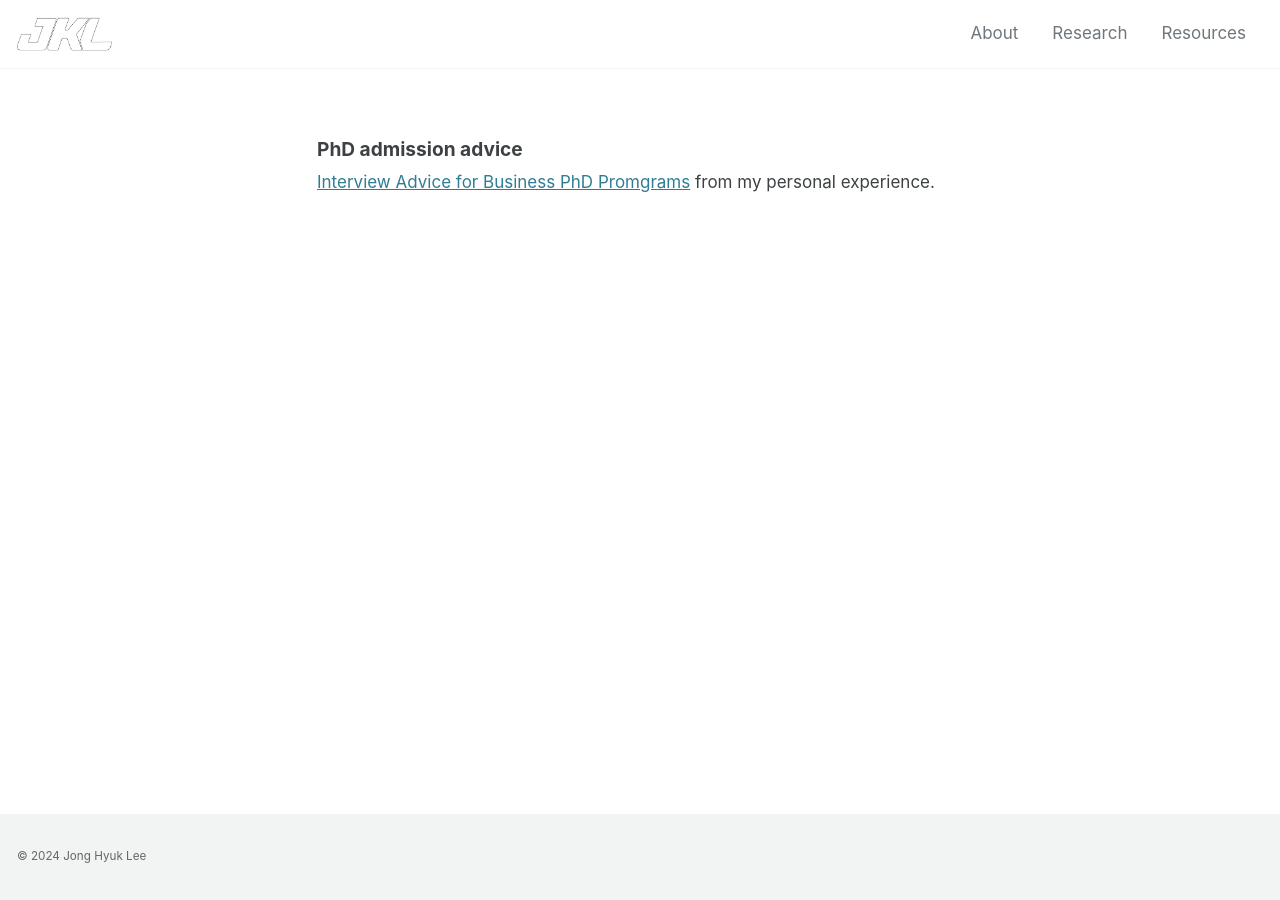
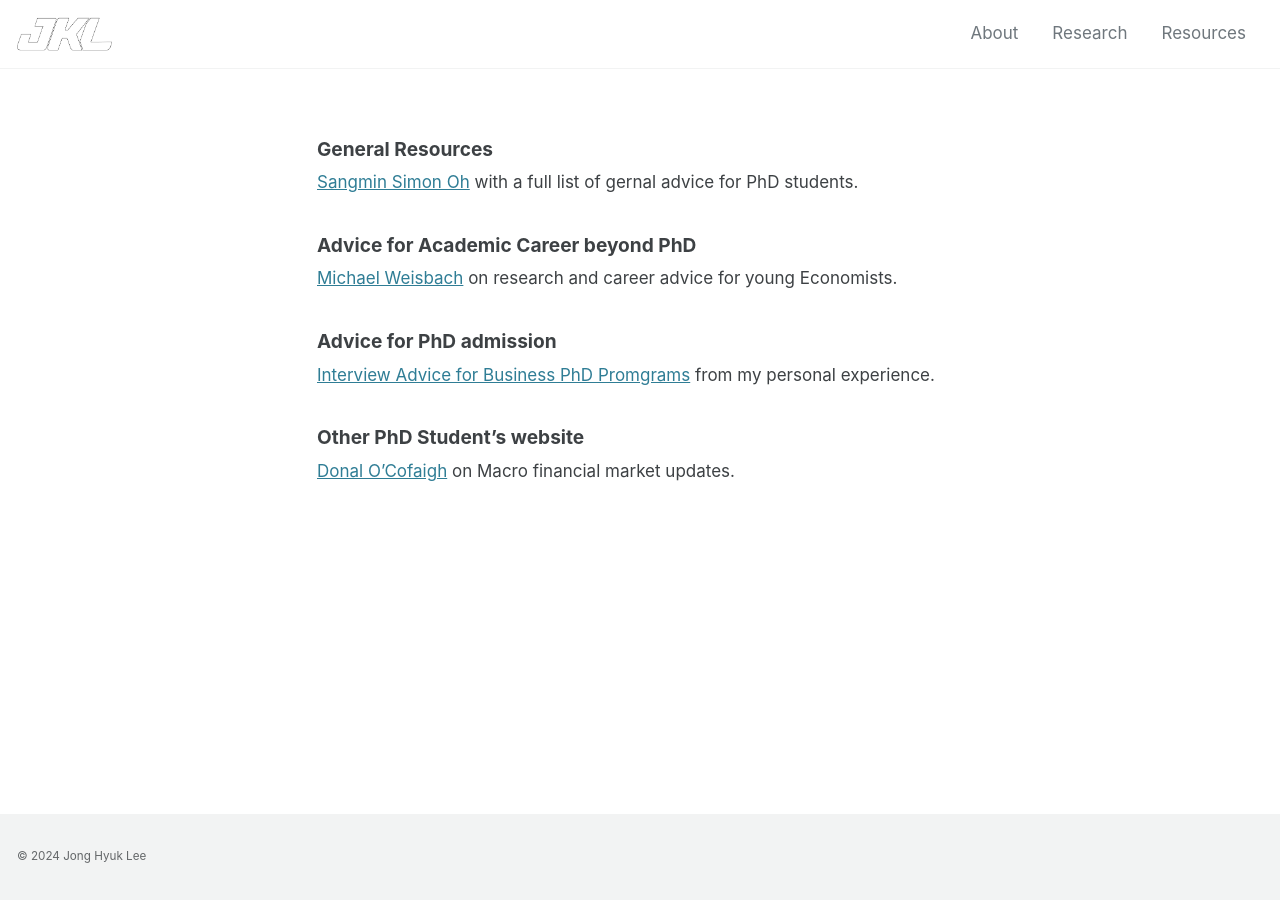
Before and after one commit to jhklee/jhklee.github.io, a Jekyll site: the page built from _pages/resources.md, in a window 1280 px wide. Built offline with Jekyll 4.4.1, drawn with Linux system fonts in a browser that asks for light colours; cached includes are drawn as plain includes.

Commit message:
Update resources.md

```diff
--- a/_pages/resources.md
+++ b/_pages/resources.md
@@ -3,5 +3,14 @@ title: ""
 permalink: /resources/
 layout: single
 ---
-### PhD admission advice
+### General Resources
+[Sangmin Simon Oh](https://sangmino.github.io/resources/) with a full list of gernal advice for PhD students.
+
+### Advice for Academic Career beyond PhD
+[Michael Weisbach](https://press.princeton.edu/books/hardcover/9780691216492/the-economists-craft?srsltid=AfmBOorxJNULRgpMBNlp3U_RTEJb-p5zH5lbDK8l6b_k_zIrGgsYtjwI) on research and career advice for young Economists.
+
+### Advice for PhD admission
 [Interview Advice for Business PhD Promgrams](https://www.notion.so/PhD-Interview-Tips-Navigating-the-Path-to-a-Business-School-Admission-e5ac1073b5874aaea25b037e31abbe7e) from my personal experience.
+
+### Other PhD Student's website
+[Donal O'Cofaigh](https://justhumourme.substack.com/) on Macro financial market updates.
```
